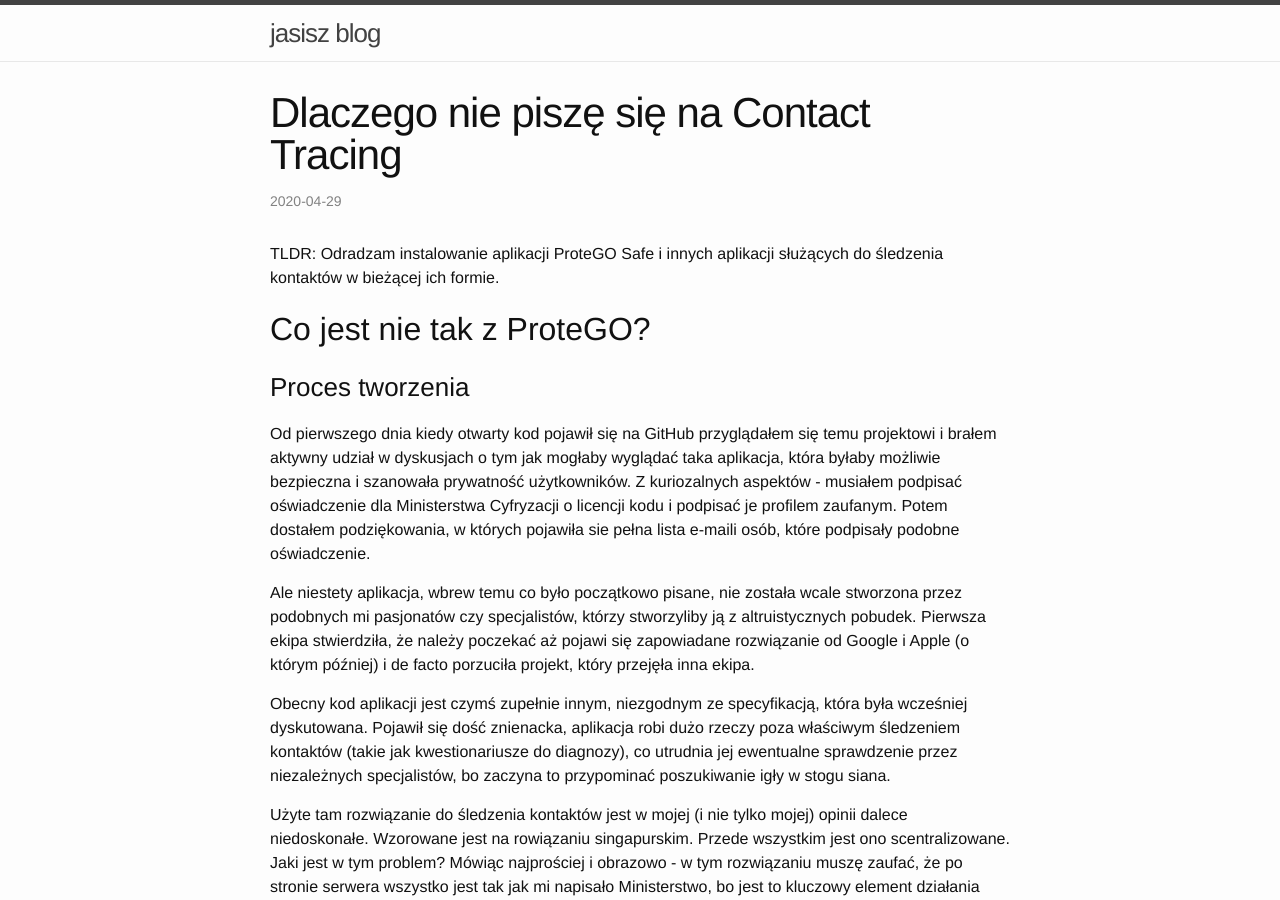
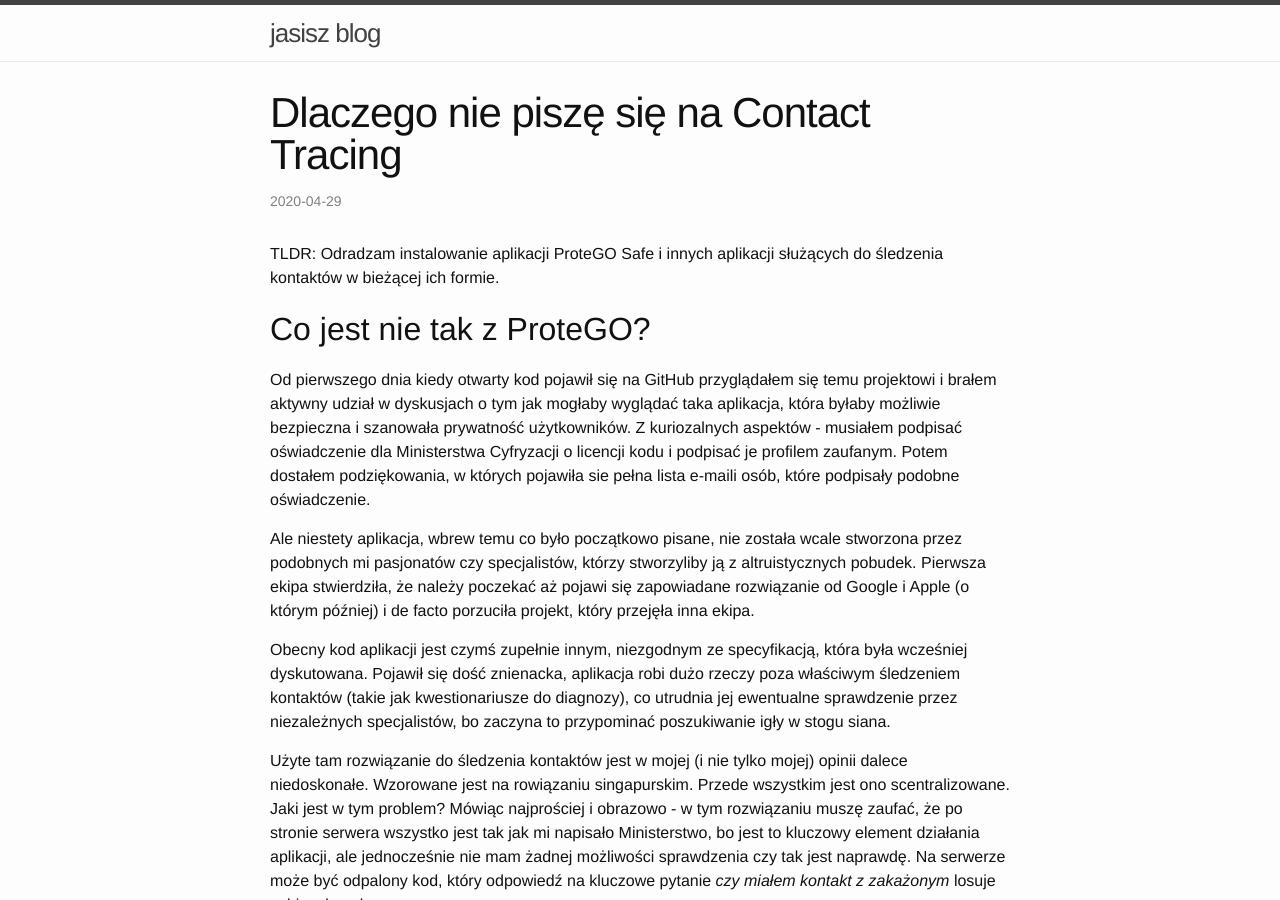
Before and after one commit to jasisz/jasisz.github.io, a Jekyll site: the page built from _posts/2020-04-29-contact-tracking.markdown, in a window 1280 px wide and 900 px high. Built offline with Jekyll 4.4.1, drawn with Linux system fonts in a browser that asks for light colours.

Commit message:
Contact Tracing - format 2

```diff
--- a/_posts/2020-04-29-contact-tracking.markdown
+++ b/_posts/2020-04-29-contact-tracking.markdown
@@ -8,7 +8,6 @@ TLDR: Odradzam instalowanie aplikacji ProteGO Safe i innych aplikacji służący
 
 ## Co jest nie tak z ProteGO?
 
-### Proces tworzenia
 Od pierwszego dnia kiedy otwarty kod pojawił się na GitHub przyglądałem się temu projektowi i brałem aktywny
 udział w dyskusjach o tym jak mogłaby wyglądać taka aplikacja, która byłaby możliwie bezpieczna i szanowała prywatność
 użytkowników. Z kuriozalnych aspektów - musiałem podpisać oświadczenie dla Ministerstwa Cyfryzacji o licencji kodu
```
